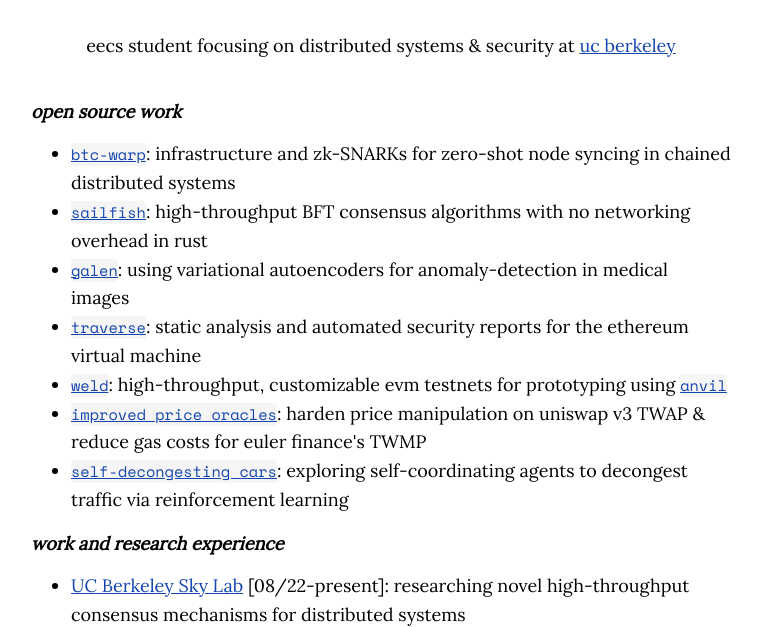
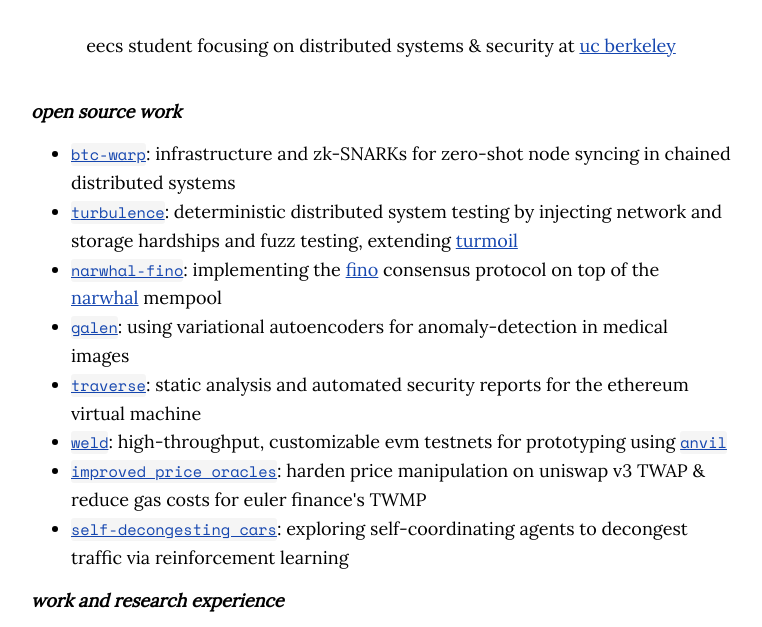
Before and after one commit to siddhantsharma301/personal-website, a plain HTML site: page index.html in a window 1280 px wide. Shown: the part 147-774 px from the top of the page, without its empty margins (259-1021 px from the left). Drawn offline with nearby package versions, Linux system fonts and the light colour scheme.

Commit message:
update projects

```diff
--- a/index.html
+++ b/index.html
@@ -41,8 +41,12 @@
         <ul>
           <li><a href="https://github.com/succinctlabs/btc-warp"><code>btc-warp</code></a>: infrastructure and zk-SNARKs
             for zero-shot node syncing in chained distributed systems</li>
-          <li><a href="https://github.com/neilgiri/sailfish"><code>sailfish</code></a>: high-throughput BFT
-            consensus algorithms with no networking overhead in rust</li>
+            <li><a href="https://github.com/siddhantsharma301/turbulence"><code>turbulence</code></a>: deterministic
+              distributed system testing by injecting network and storage hardships and fuzz testing,
+              extending <a href="https://github.com/tokio-rs/turmoil">turmoil</a></li>
+          <li><a href="https://github.com/siddhantsharma301/narwhal-fino"><code>narwhal-fino</code></a>:
+            implementing the <a href="https://arxiv.org/abs/2208.00940">fino</a> consensus protocol
+            on top of the <a href="https://arxiv.org/abs/2105.11827">narwhal</a> mempool</li>
           <li><a href="https://github.com/siddhantsharma301/Galen"><code>galen</code></a>: using variational
             autoencoders for anomaly-detection in medical images</li>
           <li><a href="https://github.com/siddhantsharma301/traverse"><code>traverse</code></a>: static analysis and
```
